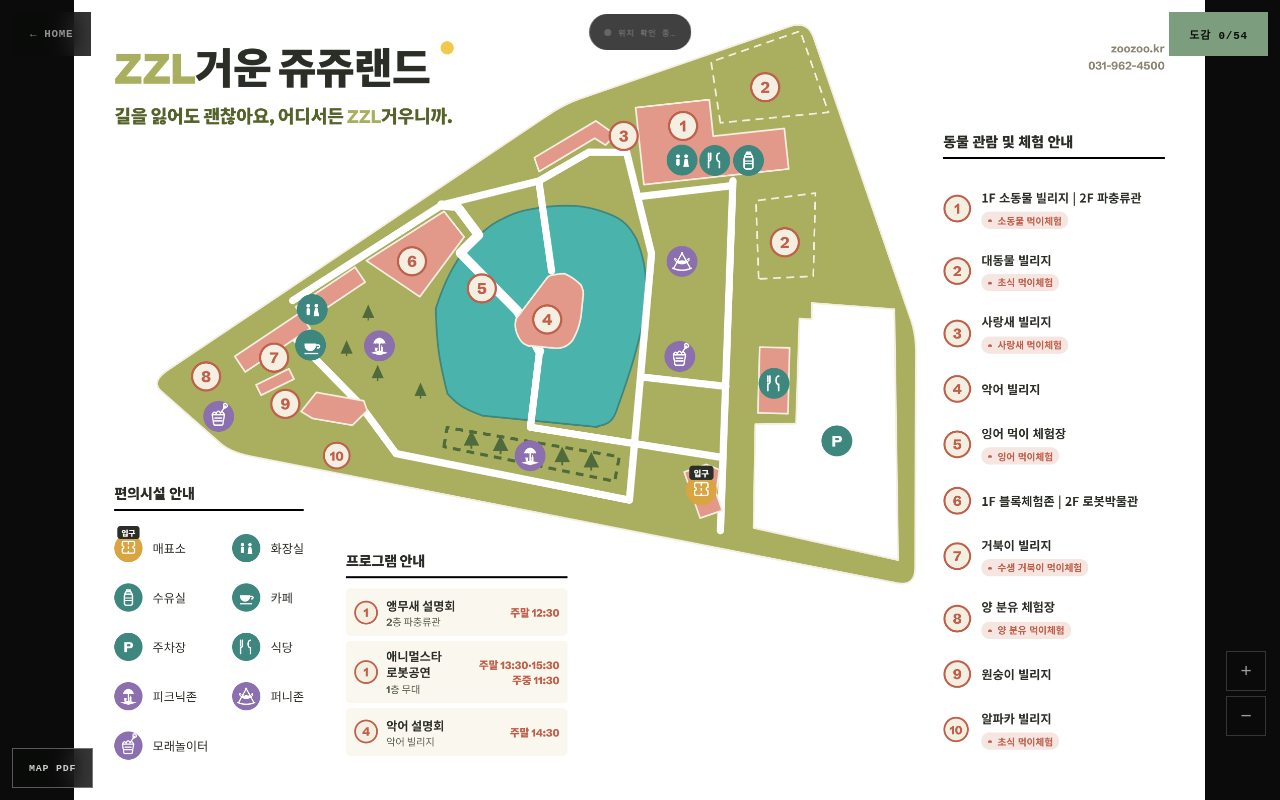
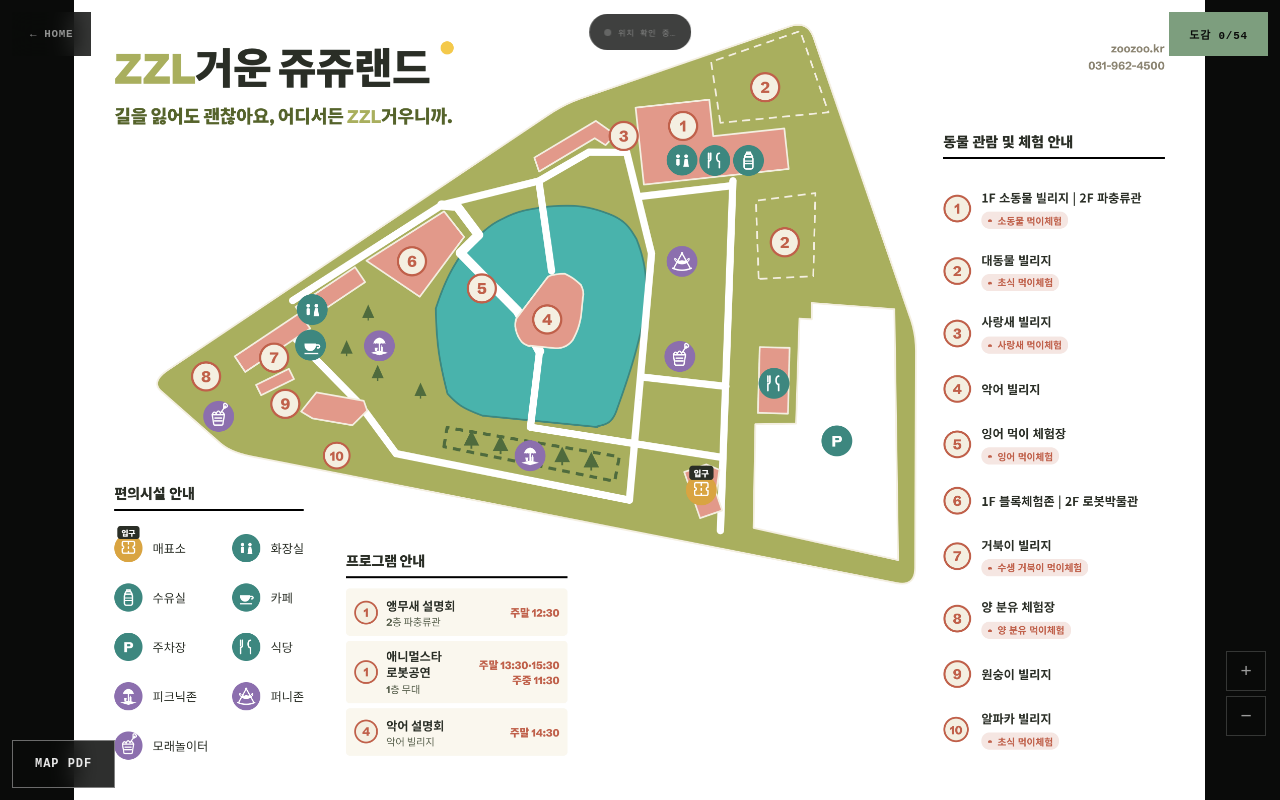
Before and after one commit to hwan0314-oss/zoozooland, a plain HTML site: page website-zzl/dogam.html in a window 1280 px wide. Drawn offline with nearby package versions, Linux system fonts and the light colour scheme; files whose address does not match are found by name.

Commit message:
fix: 도감보기 버튼 글씨 크기 개선, MAP PDF 버튼 크기 확대
Co-Authored-By: Claude Sonnet 4.6 <noreply@anthropic.com>

```diff
--- a/website-zzl/dogam.html
+++ b/website-zzl/dogam.html
@@ -43,11 +43,11 @@ html,body{width:100%;height:100%;overflow:hidden;background:#0A0B0A;color:#fff;
   font-family:monospace;font-size:0.68rem;font-weight:700;text-transform:uppercase;letter-spacing:0.06em}
 .ov-back:hover{color:#7D9E7E}
 .ov-pdf{position:fixed;bottom:12px;left:12px;z-index:20;display:flex;align-items:center;
-  height:40px;padding:0 16px;
-  background:rgba(10,11,10,0.82);backdrop-filter:blur(12px);-webkit-backdrop-filter:blur(12px);
-  border:1px solid rgba(255,255,255,0.32);
-  color:rgba(255,255,255,0.8);text-decoration:none;
-  font-family:monospace;font-size:0.62rem;font-weight:700;text-transform:uppercase;letter-spacing:0.08em;
+  height:48px;padding:0 22px;
+  background:rgba(10,11,10,0.85);backdrop-filter:blur(12px);-webkit-backdrop-filter:blur(12px);
+  border:1px solid rgba(255,255,255,0.4);
+  color:rgba(255,255,255,0.9);text-decoration:none;
+  font-family:monospace;font-size:0.75rem;font-weight:700;text-transform:uppercase;letter-spacing:0.08em;
   transition:border-color 0.2s,color 0.2s}
 .ov-pdf:hover{border-color:#7D9E7E;color:#7D9E7E}
 #dexBtn{position:fixed;top:12px;right:12px;z-index:20;
```
Also changed, not shown: website-zzl/index.html (+2 -2 lines).
